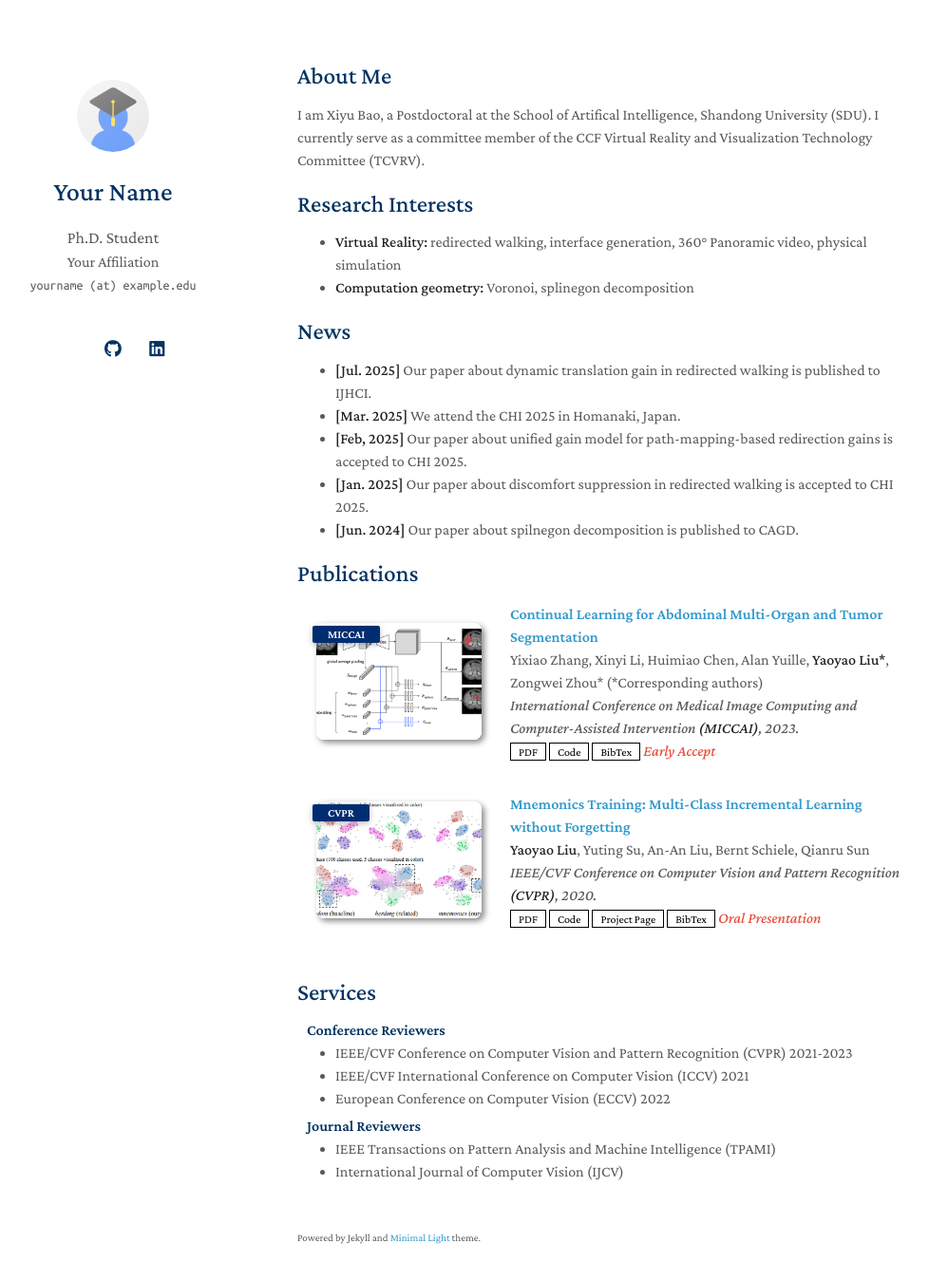
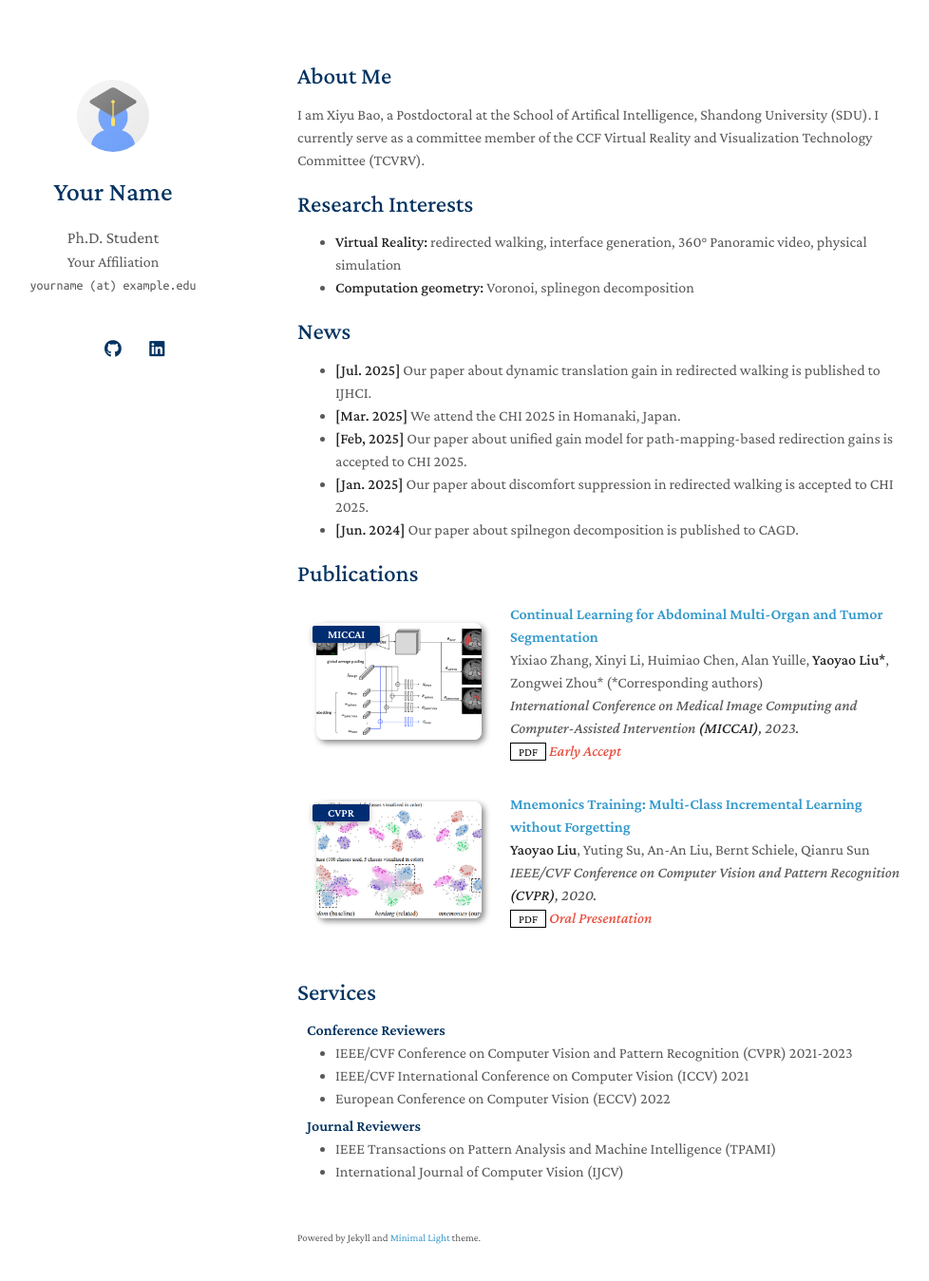
Before and after one commit to xiyubao/xiyubao.github.io, a Jekyll site: the page built from index.md, in a window 1280 px wide and 1384 px high. Shown: the top 1349 px of the window at 95% size, without its empty margins (157-1135 px from the left). Built offline with Jekyll 4.4.1, drawn with Linux system fonts in a browser that asks for light colours; a style sheet for code colours, icons or effects is not loaded; our own code applies the rules of GitHub Pages for plain Markdown files.

Commit message:
update paper

```diff
--- a/_includes/publications.md
+++ b/_includes/publications.md
@@ -16,22 +16,13 @@
     {% endif %}
   </div>
   <div class="col-sm-9" style="position: relative;padding-right: 15px;padding-left: 20px;">
-      <div class="title"><a href="{{ link.pdf }}">{{ link.title }}</a></div>
+      <div class="title"><a href="{{[test1](https://www.tandfonline.com/doi/full/10.1080/10447318.2025.2508914) }}">{{ link.title }}</a></div>
       <div class="author">{{ link.authors }}</div>
       <div class="periodical"><em>{{ link.conference }}</em>
       </div>
     <div class="links">
       {% if link.pdf %}
       <a href="{{ link.pdf }}" class="btn btn-sm z-depth-0" role="button" target="_blank" style="font-size:12px;">PDF</a>
-      {% endif %}
-      {% if link.code %}
-      <a href="{{ link.code }}" class="btn btn-sm z-depth-0" role="button" target="_blank" style="font-size:12px;">Code</a>
-      {% endif %}
-      {% if link.page %}
-      <a href="{{ link.page }}" class="btn btn-sm z-depth-0" role="button" target="_blank" style="font-size:12px;">Project Page</a>
-      {% endif %}
-      {% if link.bibtex %}
-      <a href="{{ link.bibtex }}" class="btn btn-sm z-depth-0" role="button" target="_blank" style="font-size:12px;">BibTex</a>
       {% endif %}
       {% if link.notes %}
       <strong> <i style="color:#e74d3c">{{ link.notes }}</i></strong>
```
